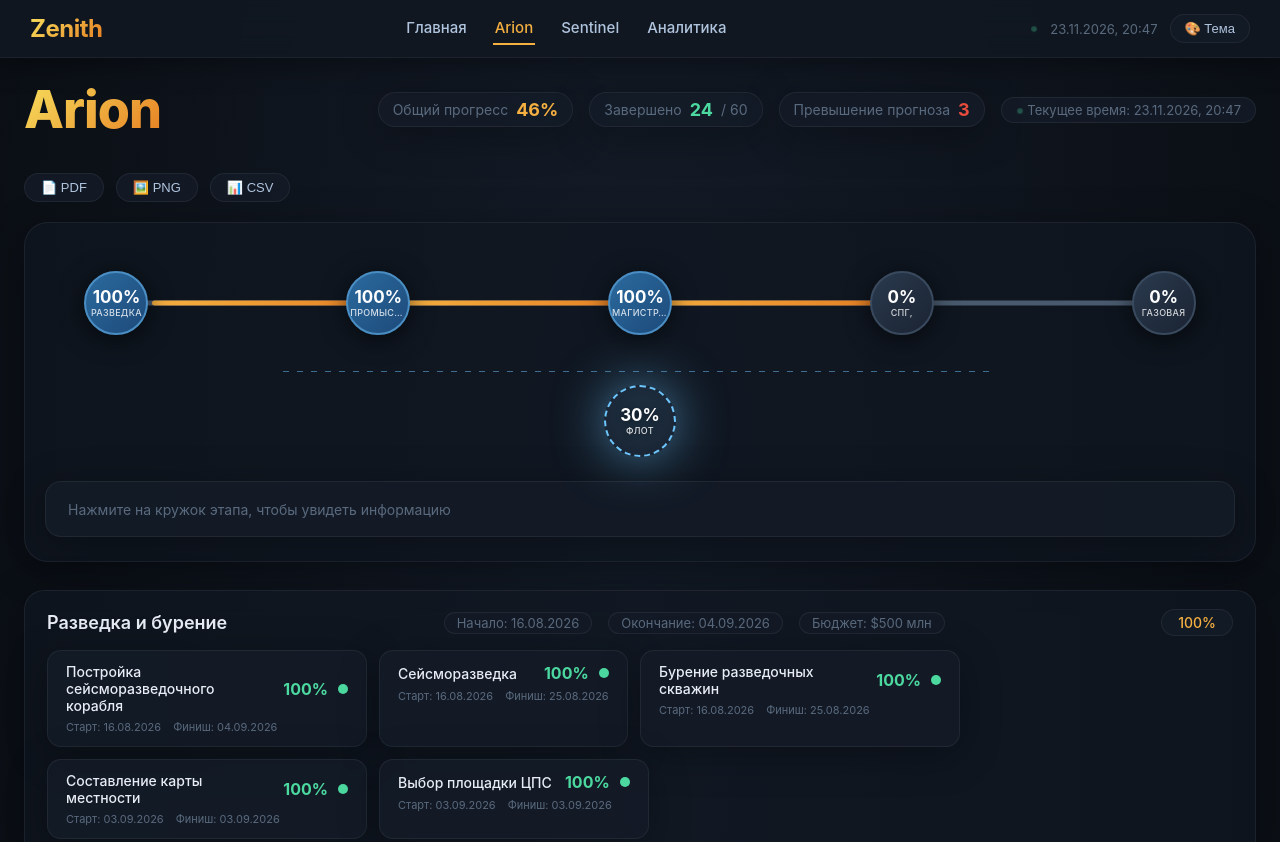
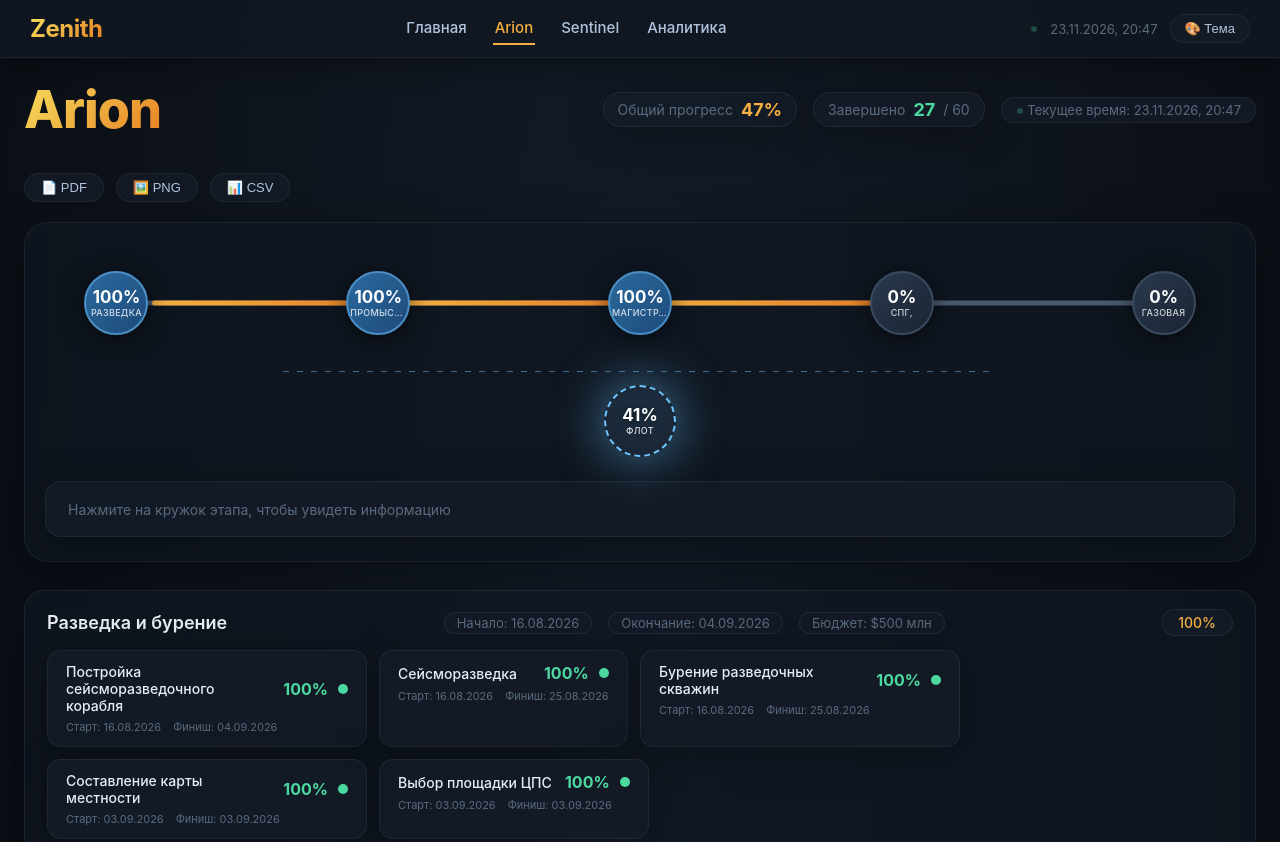
Before and after one commit to eg0sh/Backroomer-Zenith, a plain HTML site: page arion.html in a window 1280 px wide. Shown: the top 842 px of the page. Drawn offline with nearby package versions, Linux system fonts and the light colour scheme.

Commit message:
Update arion.html

```diff
--- a/arion.html
+++ b/arion.html
@@ -881,7 +881,7 @@
         const phases = [
             { id: 'p1', label: 'Разведка и бурение', startDate: '2026-08-16', endDate: '2026-09-04', budget: 500 },
             { id: 'p2', label: 'Промысел и ЦПС', startDate: '2026-09-04', endDate: '2026-09-13', budget: 750 },
-            { id: 'p3', label: 'Магистраль и НПЗ', startDate: '2026-09-13', endDate: null, budget: 0.1 },
+            { id: 'p3', label: 'Магистраль и НПЗ', startDate: '2026-09-13', endDate: '2026-11-23', budget: 520 },
             { id: 'p4', label: 'СПГ, порт, энергетика', startDate: null, endDate: null, budget: 0 },
             { id: 'p5', label: 'Газовая добыча и подготовка', startDate: null, endDate: null, budget: 0 }
         ];
@@ -952,7 +952,7 @@
                 description: 'Станция на конечной точке трубопровода перед входом на завод.',
                 characteristics: 'Производительность 500 000 т/сут, насосы с давлением 7 МПа, резервуары-отстойники на 10 000 м³.',
                 dependencies: ['3.1'] },
-            { id: '3.4', phaseId: 'p3', name: 'Строительство НПЗ', startDate: '2026-09-20', endDate: null, pct: 99,
+            { id: '3.4', phaseId: 'p3', name: 'Строительство НПЗ', startDate: '2026-09-20', endDate: '2026-11-23', pct: 100,
                 description: 'Возведение комплекса переработки – ректификационные колонны, крекинг, гидроочистка.',
                 characteristics: 'Мощность по сырью 10 млн т/год, колонны высотой 50 м.',
                 dependencies: ['3.3'] },
@@ -980,7 +980,7 @@
                 description: 'Сооружение на территории ЦПС нескольких стальных вертикальных резервуаров (РВС) для накопления и буферизации подготовленной нефти перед отправкой в магистральный трубопровод.',
                 characteristics: '5 резервуаров объёмом по 20 000 м³ каждый, общая ёмкость 100 000 м³, насосная станция перекачки на магистраль — 3 насоса по 5 МВт.',
                 dependencies: ['2.3', '2.6'] },
-            { id: '3.11', phaseId: 'p3', name: 'СИКН — система измерений количества и качества нефти', startDate: '2026-09-27', endDate: null, pct: 98,
+            { id: '3.11', phaseId: 'p3', name: 'СИКН — система измерений количества и качества нефти', startDate: '2026-09-27', endDate: '2026-11-23', pct: 100,
                 description: 'Коммерческий узел учёта нефти на выходе с ЦПС перед подачей в магистральный трубопровод.',
                 characteristics: 'Производительность до 500 000 т/сут, 4 измерительные линии, точность ±0.15%, АСУ ТП.',
                 dependencies: ['2.3', '3.10'] },
@@ -988,7 +988,7 @@
                 description: 'Бурение дополнительных эксплуатационных нефтяных скважин, чтобы выйти на проектную добычу.',
                 characteristics: 'Дополнительно 8–12 скважин, глубина 3 000–5 000 м.',
                 dependencies: ['2.1', '2.3', '3.10'] },
-            { id: '3.13', phaseId: 'p3', name: 'Запуск месторождения в эксплуатацию', startDate: '2026-10-04', endDate: null, pct: 99,
+            { id: '3.13', phaseId: 'p3', name: 'Запуск месторождения в эксплуатацию', startDate: '2026-10-04', endDate: '2026-11-23', pct: 100,
                 description: 'Пусконаладка месторождения: запуск каждой скважины по очереди, вывод на режим, проверка давления, настройка штуцеров.',
                 characteristics: 'Последовательный ввод 20 скважин, вывод на проектную мощность.',
                 dependencies: ['2.2', '2.3', '2.4', '3.10', '3.11', '3.12'] },
@@ -1124,7 +1124,7 @@
                 description: 'Строительство собственной верфи на побережье рядом с будущим портом Arion. Включает сухие доки, стапели, крановое хозяйство, цеха сборки корпусов, трубогибочные и сварочные участки, склады металла, административно-бытовой корпус и причальную стенку для достройки судов на плаву. Верфь строится первой — без неё танкеры и газовозы придётся заказывать на чужих заводах с очередью 24–30 месяцев и полной предоплатой. Своя верфь даёт ускорение в 2–3 раза и позволяет в будущем строить новые суда без внешних подрядчиков.',
                 characteristics: 'Площадь 40 га. Два сухих дока (300 × 60 м и 250 × 50 м). Стапели до 4 корпусов одновременно. Краны 2 × 600 т, 4 × 150 т. Цеха: корпусосборочный, трубомонтажный, окрасочный, электромонтажный, криогенный. Причальная стенка 400 м. Пропускная способность: 2 корабля одновременно.',
                 dependencies: ['1.5'] },
-            { id: 'Ф.2', phaseId: 'fleet', name: 'Нефтяной танкер №1 (Aframax)', startDate: '2026-10-14', endDate: null, pct: 17,
+            { id: 'Ф.2', phaseId: 'fleet', name: 'Нефтяной танкер №1 (Aframax)', startDate: '2026-10-14', endDate: null, pct: 66,
                 description: 'Постройка первого нефтяного танкера класса Aframax на собственной верфи (Ф.1). Предназначен для вывоза сырой нефти и нефтепродуктов с НПЗ Arion. Корпус двойной, с двойным дном и двойными бортами (по требованиям MARPOL). Оборудован системами инертных газов, подогрева груза, мойки танков, насосными отделениями, системой аварийной остановки грузовых операций.',
                 characteristics: 'Дедвейт 100 000 т. Длина 250 м, ширина 44 м, осадка 15 м. 12 грузовых танков, суммарный объём 115 000 м³. Скорость 14 узлов, дальность 12 000 миль. Экипаж 25 человек. Грузовые насосы 4 × 5 000 м³/час.',
                 dependencies: ['Ф.1'] },
@@ -1132,7 +1132,7 @@
                 description: 'Постройка второго нефтяного танкера того же класса, что и Ф.2. Строится сразу после первого на той же верфи, с использованием уже отлаженной технологии, обученной команды и готовой оснастки. Это даёт ускорение. Нужен для ритмичной отгрузки: пока один танкер в рейсе, второй стоит под загрузкой у терминала.',
                 characteristics: 'Идентичны Ф.2: дедвейт 100 000 т, длина 250 м, 12 танков, 115 000 м³.',
                 dependencies: ['Ф.1', 'Ф.2'] },
-            { id: 'Ф.4', phaseId: 'fleet', name: 'Газовоз СПГ №1 (мембранный)', startDate: '2026-10-14', endDate: null, pct: 35,
+            { id: 'Ф.4', phaseId: 'fleet', name: 'Газовоз СПГ №1 (мембранный)', startDate: '2026-10-14', endDate: null, pct: 40,
                 description: 'Постройка первого газовоза для перевозки сжиженного природного газа с завода СПГ Arion. Мембранный тип (GTT Mark III) — грузовые танки встроены в корпус и облицованы криогенной мембраной из нержавеющей стали и теплоизоляцией. Оборудован системой удержания BOG, двумя винтами, системой динамического позиционирования для швартовки к криогенному терминалу.',
                 characteristics: 'Вместимость 170 000 м³ СПГ. Длина 290 м, ширина 46 м, осадка 12 м. 4 мембранных танка, температура груза -162°C. Скорость 19 узлов, дальность 15 000 миль. Экипаж 35 человек.',
                 dependencies: ['Ф.1'] },
@@ -1143,11 +1143,11 @@
         ];
 
         // ===== ДАТА РАСЧЁТА =====
-        const CURRENT_DATE = new Date('2026-11-21');
+        const CURRENT_DATE = new Date('2026-11-23');
 
         // ===== БЮДЖЕТ =====
-        const budgetByPhase = { p1: 500, p2: 294, p3: 456, p4: 0, p5: 0, fleet: 0 };
-        const spentByPhase = { p1: 500, p2: 294, p3: 0, p4: 0, p5: 0, fleet: 0 };
+        const budgetByPhase = { p1: 500, p2: 294, p3: 520, p4: 686, p5: 0, fleet: 0 };
+        const spentByPhase = { p1: 500, p2: 294, p3: 520, p4: 0, p5: 0, fleet: 0 };
 
         // ===== РИСКИ И НЕФТЬ =====
         const extraData = {
```
